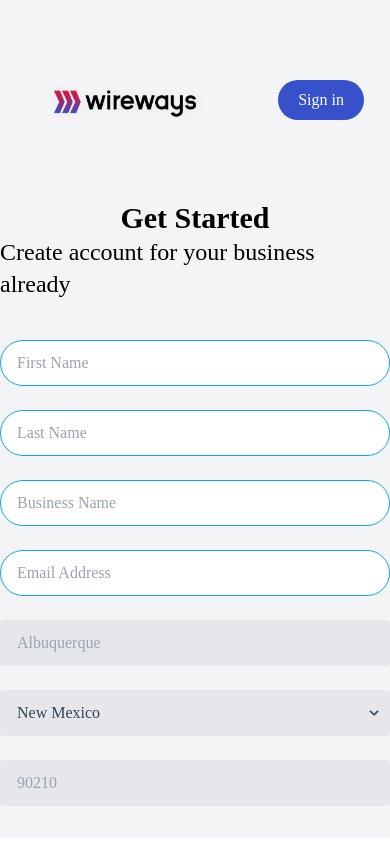
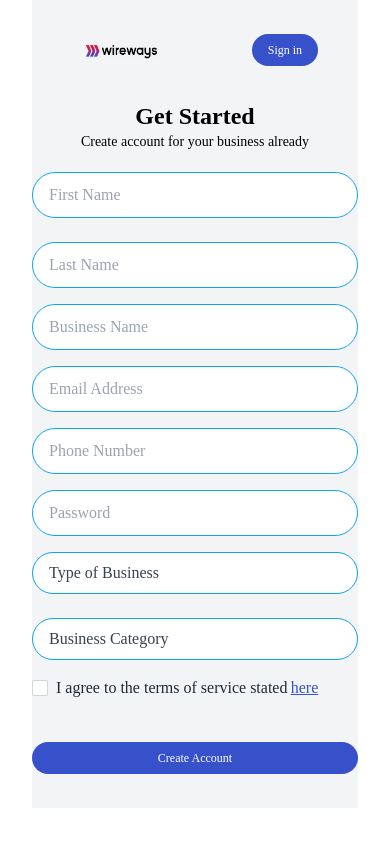
Before and after one commit to Juliet-07/Wireways, a Next.js app: page /Auth/signup in a window 390 px wide. Built offline with nearby package versions, Linux system fonts and the light colour scheme.

Commit message:
complete auth pages (signup and signin)

```diff
--- a/pages/Auth/signup.js
+++ b/pages/Auth/signup.js
@@ -1,7 +1,9 @@
 import React from "react";
 import Head from "next/head";
 import Image from "next/image";
+import Link from "next/link";
 import Logo from "../../assets/logo.png";
+import styles from "../../styles/Home.module.css";
 
 const Signup = () => {
   return (
@@ -10,26 +12,29 @@ const Signup = () => {
         <title>Wireways</title>
         <link rel="icon" href="/wireways.png" />
       </Head>
+      <div className={styles.container}>
         <div className="flex flex-col items-center justify-center bg-gray-100">
           {/* Header */}
-        <div className="header mb-0">
-          <Image src={Logo} width={200} height={200} />
-          <a
-            href="#"
-            className="border-3 rounded-full px-5 py-2 inline-block primaryColor text-white"
+          <div className="header">
+            <Image src={Logo} width={100} height={100} />
+            <Link href="/Auth/signin">
+              <button
+                type="button"
+                className="inline-block px-4 py-2 primaryColor text-white font-medium text-xs rounded-full"
               >
                 Sign in
-          </a>
+              </button>
+            </Link>
           </div>
           {/* Header Ends */}
-        <div className="mb-10">
-          <h2 className="font-bold text-center text-3xl">Get Started</h2>
-          <p className="text-2xl">Create account for your business already</p>
+          <div className="mb-5">
+            <h2 className="font-bold text-center text-2xl">Get Started</h2>
+            <p className="text-sm">Create account for your business already</p>
           </div>
           {/* The form */}
-        <form class="w-full max-w-lg">
-          <div class="flex flex-wrap -mx-3 mb-6">
-            <div class="w-full md:w-1/2 px-3 mb-6 md:mb-0">
+          <form className="w-full max-w-lg">
+            <div className="flex flex-wrap -mx-3 mb-4">
+              <div className="w-full md:w-1/2 px-3 mb-6 md:mb-0">
                 <input
                   className="appearance-none block w-full bg-white text-gray-700 border border-sky-500 rounded-full py-3 px-4 leading-tight focus:outline-none focus:bg-white focus:border-sky-500"
                   id="grid-first-name"
@@ -46,66 +51,105 @@ const Signup = () => {
                 />
               </div>
             </div>
-          <div class="flex flex-wrap -mx-3 mb-6">
-            <div class="w-full px-3">
+            <div className="flex flex-wrap -mx-3 mb-4">
+              <div className="w-full px-3">
                 <input
-                class="appearance-none block w-full bg-white text-gray-700 border border-sky-500 rounded-full py-3 px-4 leading-tight focus:outline-none focus:bg-white focus:border-sky-500"
+                  className="appearance-none block w-full bg-white text-gray-700 border border-sky-500 rounded-full py-3 px-4 leading-tight focus:outline-none focus:bg-white focus:border-sky-500"
                   id="grid-password"
                   type="text"
                   placeholder="Business Name"
                 />
               </div>
             </div>
-          <div class="flex flex-wrap -mx-3 mb-6">
-            <div class="w-full px-3">
+            <div className="flex flex-wrap -mx-3 mb-4">
+              <div className="w-full px-3">
                 <input
-                class="appearance-none block w-full bg-white text-gray-700 border border-sky-500 rounded-full py-3 px-4 leading-tight focus:outline-none focus:bg-white focus:border-sky-500"
+                  className="appearance-none block w-full bg-white text-gray-700 border border-sky-500 rounded-full py-3 px-4 leading-tight focus:outline-none focus:bg-white focus:border-sky-500"
                   id="grid-password"
                   type="email"
                   placeholder="Email Address"
                 />
               </div>
             </div>
-          <div class="flex flex-wrap -mx-3 mb-2">
-            <div class="w-full md:w-1/3 px-3 mb-6 md:mb-0">
+            <div className="flex flex-wrap -mx-3 mb-4">
+              <div className="w-full px-3">
                 <input
-                class="appearance-none block w-full bg-gray-200 text-gray-700 border border-gray-200 rounded py-3 px-4 leading-tight focus:outline-none focus:bg-white focus:border-gray-500"
-                id="grid-city"
-                type="text"
-                placeholder="Albuquerque"
-              />
-            </div>
-            <div class="w-full md:w-1/3 px-3 mb-6 md:mb-0">
-              <div class="relative">
-                <select
-                  class="block appearance-none w-full bg-gray-200 border border-gray-200 text-gray-700 py-3 px-4 pr-8 rounded leading-tight focus:outline-none focus:bg-white focus:border-gray-500"
-                  id="grid-state"
-                >
-                  <option>New Mexico</option>
-                  <option>Missouri</option>
-                  <option>Texas</option>
-                </select>
-                <div class="pointer-events-none absolute inset-y-0 right-0 flex items-center px-2 text-gray-700">
-                  <svg
-                    class="fill-current h-4 w-4"
-                    xmlns="http://www.w3.org/2000/svg"
-                    viewBox="0 0 20 20"
-                  >
-                    <path d="M9.293 12.95l.707.707L15.657 8l-1.414-1.414L10 10.828 5.757 6.586 4.343 8z" />
-                  </svg>
-                </div>
-              </div>
-            </div>
-            <div class="w-full md:w-1/3 px-3 mb-6 md:mb-0">
-              <input
-                class="appearance-none block w-full bg-gray-200 text-gray-700 border border-gray-200 rounded py-3 px-4 leading-tight focus:outline-none focus:bg-white focus:border-gray-500"
-                id="grid-zip"
-                type="text"
-                placeholder="90210"
+                  class="appearance-none block w-full bg-white text-gray-700 border border-sky-500 rounded-full py-3 px-4 leading-tight focus:outline-none focus:bg-white focus:border-sky-500"
+                  id="grid-password"
+                  type="tel"
+                  placeholder="Phone Number"
                 />
               </div>
             </div>
+            <div className="flex flex-wrap -mx-3 mb-4">
+              <div className="w-full px-3">
+                <input
+                  className="appearance-none block w-full bg-white text-gray-700 border border-sky-500 rounded-full py-3 px-4 leading-tight focus:outline-none focus:bg-white focus:border-sky-500"
+                  id="grid-password"
+                  type="password"
+                  placeholder="Password"
+                />
+              </div>
+            </div>
+            {/* SELECTION */}
+            <div className="flex flex-wrap -mx-3 mb-4">
+              <div className="w-full md:w-1/2 px-3 mb-6 md:mb-0">
+                <select
+                  className="form-select form-select-sm appearance-none block w-full bg-white bg-clip-padding bg-no-repeat text-gray-700 border border-sky-500 rounded-full py-2 px-4
+                  transition ease-in-out m-0 focus:outline-none focus:bg-white focus:border-sky-500"
+                  id="grid-first-name"
+                  aria-label="form-select-sm example"
+                  placeholder="Type of Business"
+                >
+                  <option selected>Type of Business</option>
+                  <option value="1">Registered Business</option>
+                  <option value="2">Starter Business</option>
+                </select>
+              </div>
+              <div className="w-full md:w-1/2 px-3">
+                <select
+                  className="form-select form-select-sm appearance-none block w-full bg-white bg-clip-padding bg-no-repeat text-gray-700 border border-sky-500 rounded-full py-2 px-4
+                  transition ease-in-out m-0 focus:outline-none focus:bg-white focus:border-sky-500"
+                  id="grid-first-name"
+                  aria-label="form-select-sm example"
+                  placeholder="Business Category"
+                >
+                  <option selected>Business Category</option>
+                  <option value="1"> Education Technology</option>
+                  <option value="2">Information Technology</option>
+                  <option value="3">Logistics</option>
+                </select>
+              </div>
+            </div>
+            <div className="flex -mx-3 mb-2 mt-4">
+              <div className="w-full px-3">
+                <input
+                  class="form-check-input appearance-none h-4 w-4 border border-gray-300 rounded-sm bg-white checked:bg-blue-600 checked:border-sky-500 focus:outline-none transition duration-200 mt-1 align-top bg-no-repeat bg-center bg-contain float-left mr-2 cursor-pointer"
+                  type="checkbox"
+                  value=""
+                  id="flexCheckDefault"
+                />
+                <label
+                  className="form-check-label inline-block text-gray-800"
+                  for="flexCheckDefault"
+                >
+                  I agree to the terms of service stated
+                </label>
+                <a href="#" className="terms">
+                  here
+                </a>
+              </div>
+            </div>
+            <div className="signup">
+              <button
+                type="button"
+                className="inline-block px-4 py-2 primaryColor text-white font-medium text-xs rounded-full w-full"
+              >
+                Create Account
+              </button>
+            </div>
           </form>
+        </div>
       </div>
     </>
   );
--- a/styles/globals.css
+++ b/styles/globals.css
@@ -18,11 +18,34 @@ a {
 }
 .header {
   display: flex;
-  flex-direction: row;
   align-items: center;
   justify-content: space-around;
   width: 100%;
+  height: 100;
+  /* background-color: rebeccapurple; */
 }
 .primaryColor {
   background-color: #3651c9;
 }
+.terms {
+  position: relative;
+  left: 1%;
+  right: 0%;
+  color: #3651c9;
+  text-decoration: underline;
+}
+.signup {
+  display: flex;
+  align-items: center;
+  justify-content: center;
+  width: 100%;
+  height: 100px;
+}
+.forgot {
+  position: relative;
+  left: 70%;
+  right: 0%;
+  color: #3651c9;
+  font-size: 15px;
+  text-decoration: underline;
+}
```
Also changed, not shown: pages/Auth/signin.js (+73 -0 lines). Lines whose indentation alone changed are shown as unchanged.
